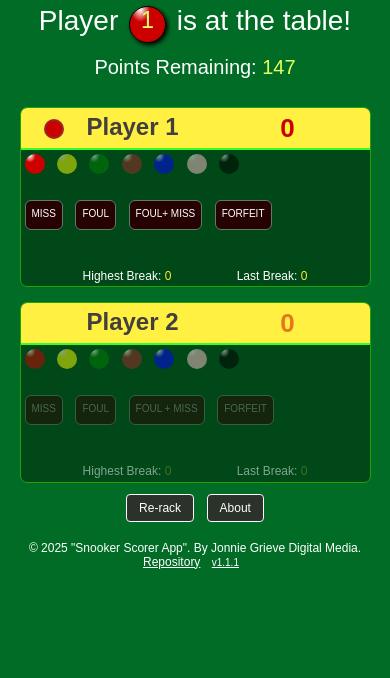
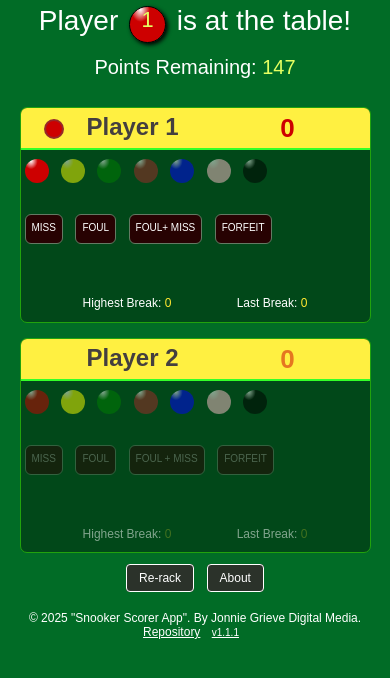
Before and after one commit to jg-digital-media/jgdm_snooker_scorer, a PHP site: page / in a window 390 px wide. Shown: the part 70-748 px from the top of the page. Run offline with PHP 8.4, Linux system fonts and the light colour scheme; some libraries are stand-ins or nearby versions; some web fonts are replaced.

Commit message:
update stylesheet

```diff
--- a/style.css
+++ b/style.css
@@ -98,7 +98,6 @@ body main.interface-container .active--player {
   /* line-height: 0.1; */
   width: 100%;
   text-align: center;
-  vertical-align: middle;
 }
 @media (max-width: 680px) {
   body main.interface-container .active--player {
@@ -125,7 +124,12 @@ body main.interface-container .active--player #player_number {
 }
 @media (max-width: 680px) {
   body main.interface-container .active--player #player_number {
-    font-size: 6vw;
+    font-size: 5vw;
+  }
+}
+@media (max-width: 560px) {
+  body main.interface-container .active--player #player_number {
+    font-size: 5.6vw;
   }
 }
 body main.interface-container .points--remaining {
@@ -204,11 +208,11 @@ body main.interface-container .player---section .player---potting .player---pot-
   transition: box-shadow 0.3s ease-in-out;
   cursor: pointer;
 }
-@media (max-width: 560px) {
+@media (max-width: 680px) {
   body main.interface-container .player---section .player---potting .player---pot--score {
-    width: 20px;
-    height: 20px;
-    margin: 4px;
+    width: 24px;
+    height: 24px;
+    margin: 9px 4px;
   }
 }
 body main.interface-container .player---section .player---potting .player---pot--score:hover {
@@ -225,10 +229,10 @@ body main.interface-container .player---section .player---potting .player---pot-
   letter-spacing: 0px;
   font-size: 15px;
 }
-@media (max-width: 560px) {
+@media (max-width: 680px) {
   body main.interface-container .player---section .player---potting .player---pot--score p {
     font-size: 12px;
-    top: 4px;
+    /* top: 4px; */
   }
 }
 body main.interface-container .player---section .player---potting .player---pot--red {
@@ -327,31 +331,20 @@ body main.interface-container .player---section .breaks---and--snookers {
   font-size: 20px;
   vertical-align: top;
 }
-@media (max-width: 620px) {
-  body main.interface-container .player---section .breaks---and--snookers {
-    width: 100%;
-    text-align: center;
-  }
-}
 @media (max-width: 680px) {
   body main.interface-container .player---section .breaks---and--snookers {
-    font-size: 12px;
+    display: inline-block;
+    /* padding: 0 31px; */
+    text-align: center;
+    margin: 0 auto;
   }
 }
 @media (max-width: 620px) {
   body main.interface-container .player---section .breaks---and--snookers {
     width: 100%;
     text-align: center;
-  }
-}
-@media (max-width: 680px) {
-  body main.interface-container .player---section .breaks---and--snookers {
-    display: inline-block;
     font-size: 12px;
-    font-size: 12px;
-    /* padding: 0 31px; */
-    text-align: center;
-    margin: 0 auto;
+    margin: 10pt 0 8px 0px;
   }
 }
 body main.interface-container .player---section .breaks---and--snookers div {
```
Also changed, not shown: other parts of style.css (+87 -67 lines), 1 other file.
